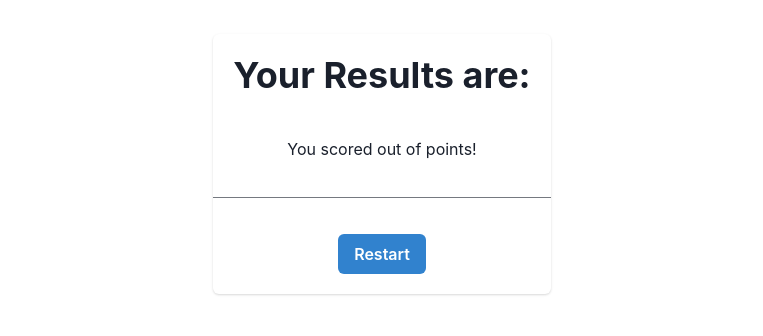
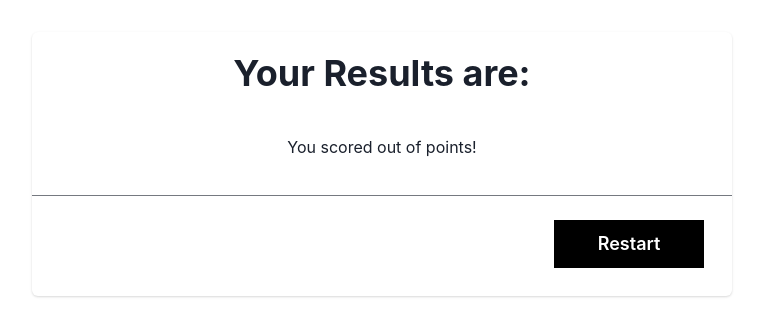
Before and after one commit to arissha-y/quiz-app, a Next.js app: page /ResultPage in a window 1280 px wide. Shown: the part 236-572 px from the top of the page, without its empty margins (258-1021 px from the left). Built offline with nearby package versions, Linux system fonts and the light colour scheme.

Commit message:
add progress bar and ui changes to ResultPage.tsx

```diff
--- a/src/pages/QuestionCard.tsx
+++ b/src/pages/QuestionCard.tsx
@@ -13,8 +13,18 @@ import {
   RadioGroup,
   Divider,
   Stack,
+  Modal,
+  ModalOverlay,
+  ModalContent,
+  ModalHeader,
+  ModalBody,
+  ModalFooter,
+  useDisclosure,
+  Progress,
+  Container,
 } from "@chakra-ui/react";
 import { useRouter } from "next/router";
+import theme from "../theme"; // Import the custom theme
 
 const questionList = [
   {
@@ -95,6 +105,7 @@ const QuestionCard = () => {
   const [currentQuestion, setCurrentQuestion] = useState(0);
   const [selectedOption, setSelectedOption] = useState("");
   const router = useRouter();
+  const { isOpen, onOpen, onClose } = useDisclosure();
 
   const handleNextQuestion = () => {
     const currentQuestionObject = questionList[currentQuestion];
@@ -103,6 +114,12 @@ const QuestionCard = () => {
     );
 
     // if select the correct answer, counter + 1
+
+    console.log("selectedAnswer: " + selectedAnswer);
+    if (selectedAnswer == undefined) {
+      onOpen(); // Open the modal if no answer is selected
+      return;
+    }
     if (selectedAnswer === currentQuestionObject.correctAnswer) {
       setQuizPoint((currentPoints) => currentPoints + 1);
     }
@@ -136,8 +153,14 @@ const QuestionCard = () => {
   // ensure next button is enabled if any option is selected
   const isDisabled = selectedOption === "";
 
+  // user's progress
+  const userProgress = ((currentQuestion + 1) / questionList.length) * 100; // Calculate the progress percentage
+
   return (
+    <>
       <Flex justifyContent="center" alignItems="center" minHeight="100vh">
+        <Flex direction="column" alignItems="center" w="700px">
+          <Progress value={userProgress} size="lg" w="100%" mb={4} />
           <Card align="center" w="700px">
             <CardHeader w="100%" backgroundColor={"blue.100"}>
               <Flex alignItems="flex-start">
@@ -153,7 +176,8 @@ const QuestionCard = () => {
             <CardBody w="100%" h="1000px">
               <RadioGroup value={selectedOption} onChange={handleAnswer}>
                 <Stack direction="column" pb="15px">
-              {questionList[currentQuestion].answers.map((answer, index) => (
+                  {questionList[currentQuestion].answers.map(
+                    (answer, index) => (
                       <Radio
                         key={`${currentQuestion}-${index}`}
                         value={answer}
@@ -162,7 +186,8 @@ const QuestionCard = () => {
                       >
                         {answer}
                       </Radio>
-              ))}
+                    )
+                  )}
                 </Stack>
               </RadioGroup>
               <Divider orientation="horizontal" />
@@ -198,6 +223,24 @@ const QuestionCard = () => {
             </CardFooter>
           </Card>
         </Flex>
+      </Flex>
+
+      {/* Modal for selecting an answer */}
+      <Modal isOpen={isOpen} onClose={onClose}>
+        <ModalOverlay />
+        <ModalContent>
+          <ModalHeader>No Answer Selected</ModalHeader>
+          <ModalBody>
+            <Text>Please select an answer to proceed.</Text>
+          </ModalBody>
+          <ModalFooter>
+            <Button colorScheme="blue" onClick={onClose}>
+              OK
+            </Button>
+          </ModalFooter>
+        </ModalContent>
+      </Modal>
+    </>
   );
 };
 
--- a/src/pages/ResultPage.tsx
+++ b/src/pages/ResultPage.tsx
@@ -22,18 +22,34 @@ const ResultPage = () => {
   };
   return (
     <Flex justifyContent="center" alignItems="center" minHeight="100vh">
-      <Card align="center">
+      <Card align="center" w="700px">
         <CardHeader>
           <Heading size="xl">Your Results are: </Heading>
         </CardHeader>
-        <CardBody>
-          <Text>
-            You scored {quizPoints} out of {numQuestions} points!
+        <CardBody w="100%">
+          <Text textAlign="center">
+            You scored{" "}
+            <Text as="span" fontWeight="bold">
+              {quizPoints}
+            </Text>{" "}
+            out of{" "}
+            <Text as="span" fontWeight="bold">
+              {numQuestions}
+            </Text>{" "}
+            points!
           </Text>
         </CardBody>
         <Divider orientation="horizontal" my={4} />
-        <CardFooter>
-          <Button colorScheme="blue" onClick={handleRestart}>
+        <CardFooter justifyContent="flex-end" width="100%" pt="0">
+          <Button
+            background={"black"}
+            color={"white"}
+            size="lg"
+            m={2}
+            w="150px"
+            borderRadius="0"
+            onClick={handleRestart}
+          >
             Restart
           </Button>
           {/* when restart is being clicked, go back to start page */}
--- a/src/pages/_app.tsx
+++ b/src/pages/_app.tsx
@@ -2,6 +2,7 @@ import "@/styles/globals.css";
 import type { AppProps } from "next/app";
 import { ChakraProvider } from "@chakra-ui/react";
 import Head from "next/head";
+import theme from "../theme";
 
 export default function App({ Component, pageProps }: AppProps) {
   return (
@@ -11,7 +12,7 @@ export default function App({ Component, pageProps }: AppProps) {
         <link rel="icon" href="/favicon.ico" />
       </Head>
 
-      <ChakraProvider>
+      <ChakraProvider theme={theme}>
         <Component {...pageProps} />
       </ChakraProvider>
     </>
--- a/src/pages/index.tsx
+++ b/src/pages/index.tsx
@@ -28,7 +28,7 @@ export default function StartPage() {
       <Flex justifyContent="center" alignItems="center" minHeight="100vh">
         <Card align="center">
           <CardHeader>
-            <Heading> How Good is Your General Knowledge?</Heading>
+            <Heading>How Good is Your General Knowledge?</Heading>
           </CardHeader>
           <CardBody pb="15px">
             <Text fontSize="lg">
--- /dev/null
+++ b/src/theme.ts
@@ -0,0 +1,11 @@
+import { extendTheme } from "@chakra-ui/react";
+
+const theme = extendTheme({
+  colors: {
+    blue: {
+      light: "#BEE3F8",
+    },
+  },
+});
+
+export default theme;
```
Lines whose indentation alone changed are shown as unchanged.
